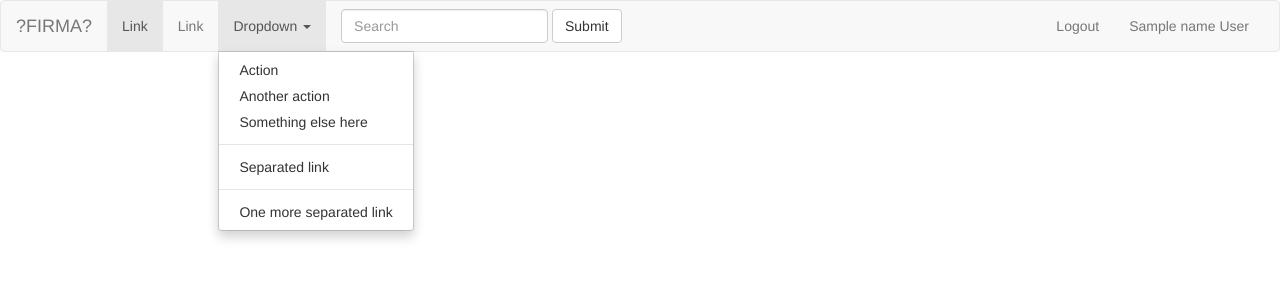
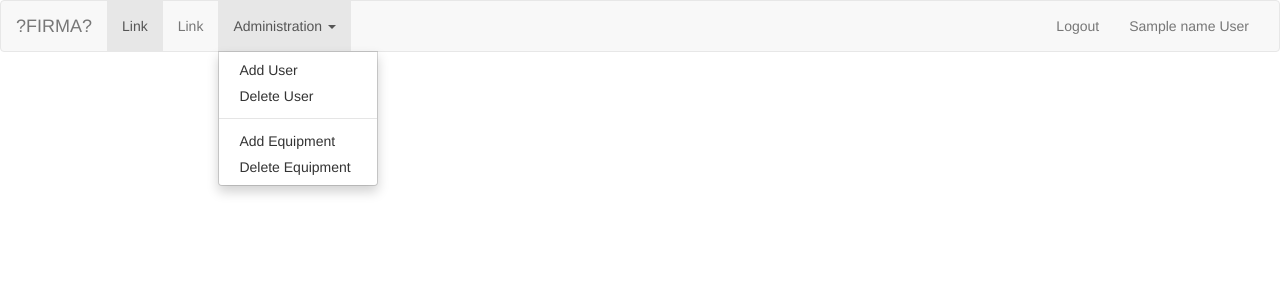
Before and after one commit to dario-podhorski/ticketing, a PHP site: template view/admin_view.php in a window 1280 px wide, after a click on "Administration". Shown: the top 300 px of the page. Run offline with PHP 8.4, Linux system fonts and the light colour scheme; the template is opened without the code that fills it: most values are stand-ins (such as "Sample title", 1, 10 or a date in 2020).

Commit message:
change in admin dropdown

```diff
--- a/view/admin_view.php
+++ b/view/admin_view.php
@@ -30,26 +30,23 @@
                 <ul class="nav navbar-nav">
                     <li class="active"><a href="#">Link <span class="sr-only">(current)</span></a></li>
                     <li><a href="#">Link</a></li>
+
                     <li class="dropdown">
-                    <a href="#" class="dropdown-toggle" data-toggle="dropdown" role="button" aria-haspopup="true" aria-expanded="false">Dropdown <span class="caret"></span></a>
+                    <a href="#" class="dropdown-toggle" data-toggle="dropdown" role="button" aria-haspopup="true" aria-expanded="false">Administration <span class="caret"></span></a>
                     <ul class="dropdown-menu">
-                        <li><a href="#">Action</a></li>
-                        <li><a href="#">Another action</a></li>
-                        <li><a href="#">Something else here</a></li>
+
+                        <li><a href="admin_page.php?addUser">Add User</a></li>
+                        <li><a href="#">Delete User</a></li>
                         <li role="separator" class="divider"></li>
-                        <li><a href="#">Separated link</a></li>
-                        <li role="separator" class="divider"></li>
-                        <li><a href="#">One more separated link</a></li>
+                        <li><a href="#">Add Equipment</a></li>
+                        <li><a href="#">Delete Equipment</a></li>
+
+
                     </ul>
                     </li>
                 </ul>
 
-            <form class="navbar-form navbar-left" role="search">
-                <div class="form-group">
-                    <input type="text" class="form-control" placeholder="Search">
-                </div>
-                <button type="submit" class="btn btn-default">Submit</button>
-            </form>
+
 
             <ul class="nav navbar-nav navbar-right">
                 <li><a href="logout.php">Logout</a></li>
```
